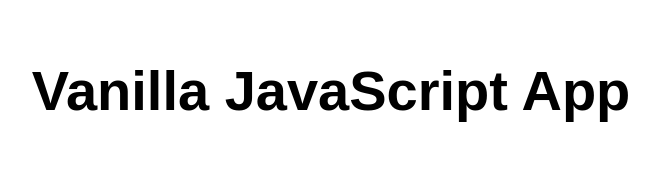
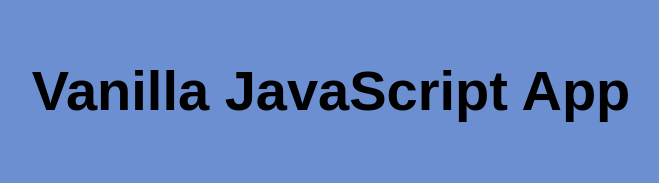
Before and after one commit to Rhithika-Sree/my-first-static-web-app, a plain HTML site: page src/index.html in a window 1280 px wide. Shown: the whole page, without its empty margins (309-968 px from the left). Drawn offline with Linux system fonts and the light colour scheme.

Commit message:
Update styles.css

```diff
--- a/src/styles.css
+++ b/src/styles.css
@@ -6,7 +6,8 @@ html, body {
   margin: 0;
   border: 0;
   padding: 0;
-  background-color: #fff;
+  background-color: #6c8fd1;
+
 }
 
 main {
```
